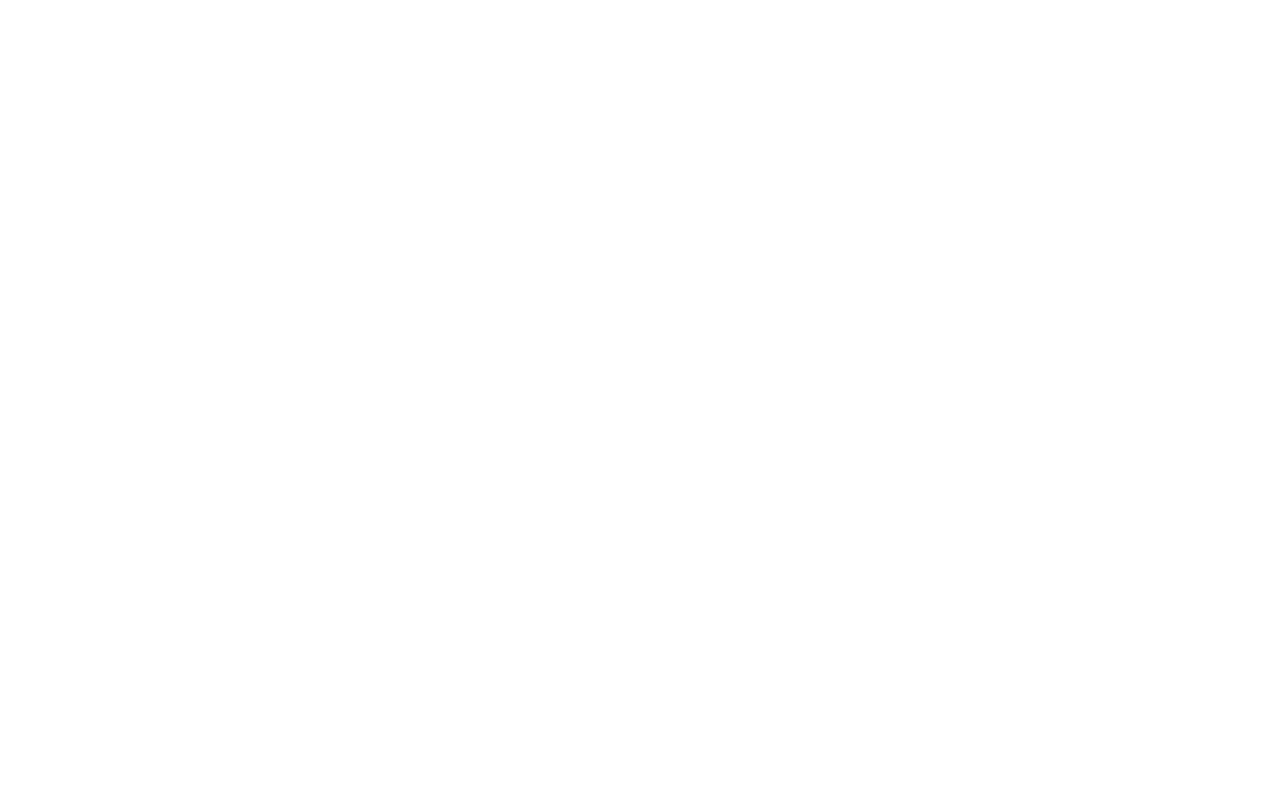
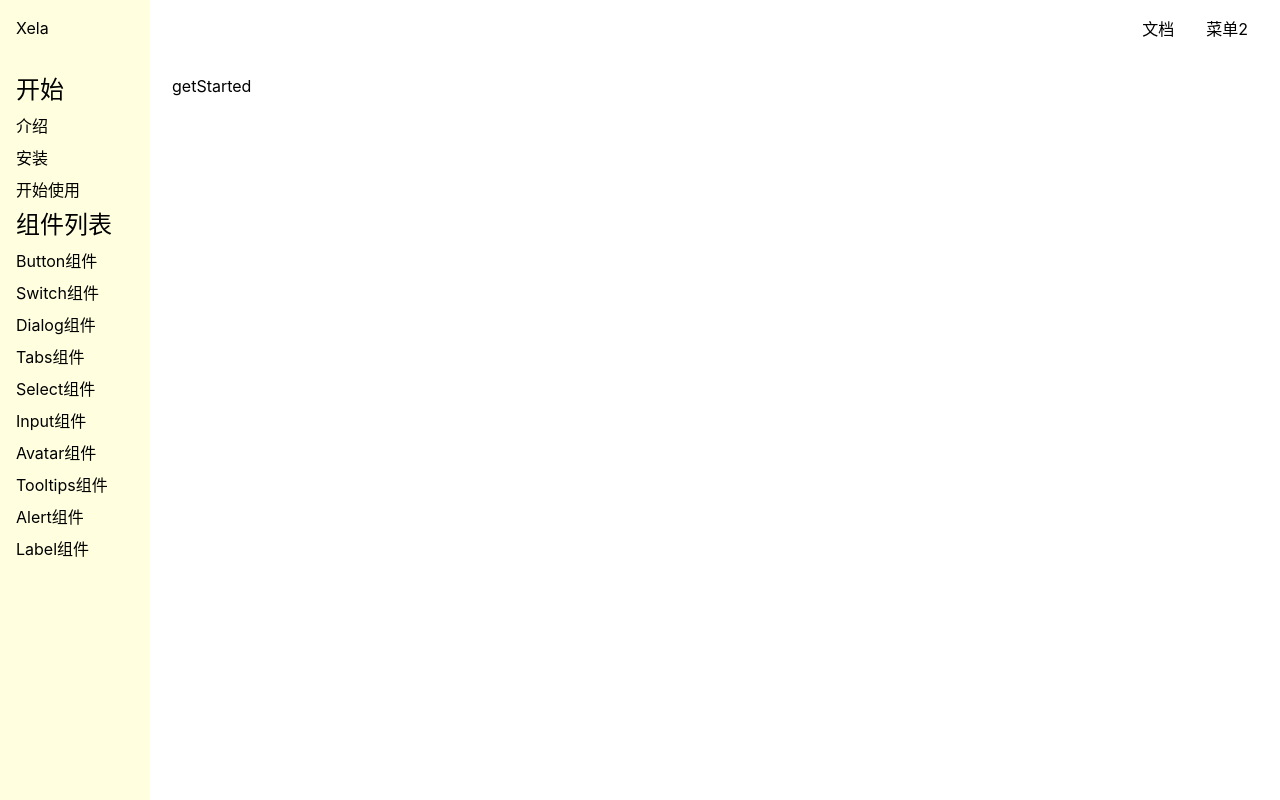
Before and after one commit to chenyulian/xela-ui, a Vue app: page /#/doc/get-started in a window 1280 px wide. Before the commit this address had no page. Built offline with nearby package versions, Linux system fonts and the light colour scheme.

Commit message:
:construction:添加路由

```diff
--- a/src/views/Doc.vue
+++ b/src/views/Doc.vue
@@ -3,6 +3,18 @@
         <Topnav class="nav"/>
         <div class="content">
             <aside v-if="asideVisible">
+                <h2>开始</h2>
+                <ol>
+                    <li>
+                        <router-link to="/doc/intro">介绍</router-link>
+                    </li>
+                    <li>
+                        <router-link to="/doc/install">安装</router-link>
+                    </li>
+                    <li>
+                        <router-link to="/doc/get-started">开始使用</router-link>
+                    </li>
+                </ol>
                 <h2>组件列表</h2>
                 <ol>
                     <li>
--- /dev/null
+++ b/src/views/GetStarted.vue
@@ -0,0 +1,15 @@
+<template>
+    <div>
+        getStarted
+    </div>
+</template>
+
+<script>
+    export default {
+
+    }
+</script>
+
+<style lang="scss" scoped>
+
+</style>
--- /dev/null
+++ b/src/views/Install.vue
@@ -0,0 +1,15 @@
+<template>
+    <div>
+        install
+    </div>
+</template>
+
+<script>
+    export default {
+
+    }
+</script>
+
+<style lang="scss" scoped>
+
+</style>
--- /dev/null
+++ b/src/views/Intro.vue
@@ -0,0 +1,15 @@
+<template>
+    <div>
+        intro
+    </div>
+</template>
+
+<script>
+    export default {
+
+    }
+</script>
+
+<style lang="scss" scoped>
+
+</style>
```
Also changed, not shown: src/router/index.ts (+7 -0 lines).
